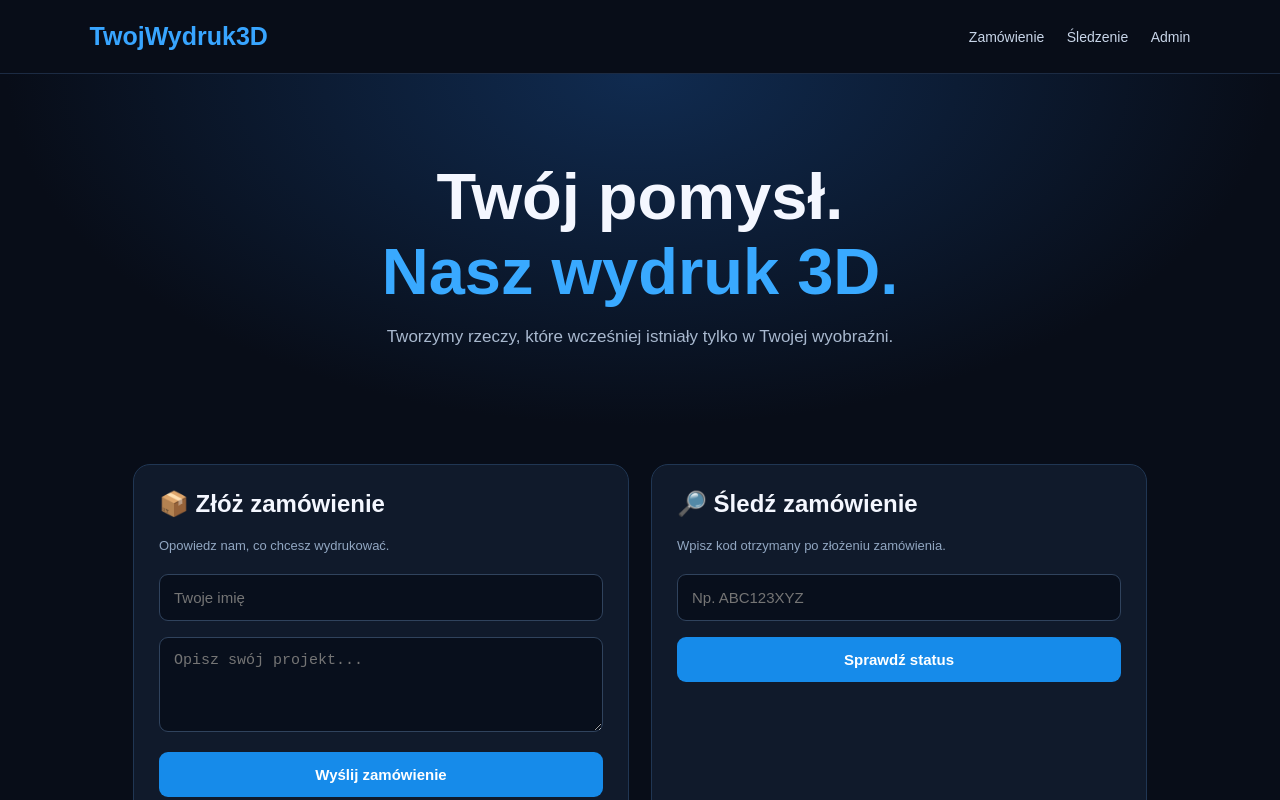
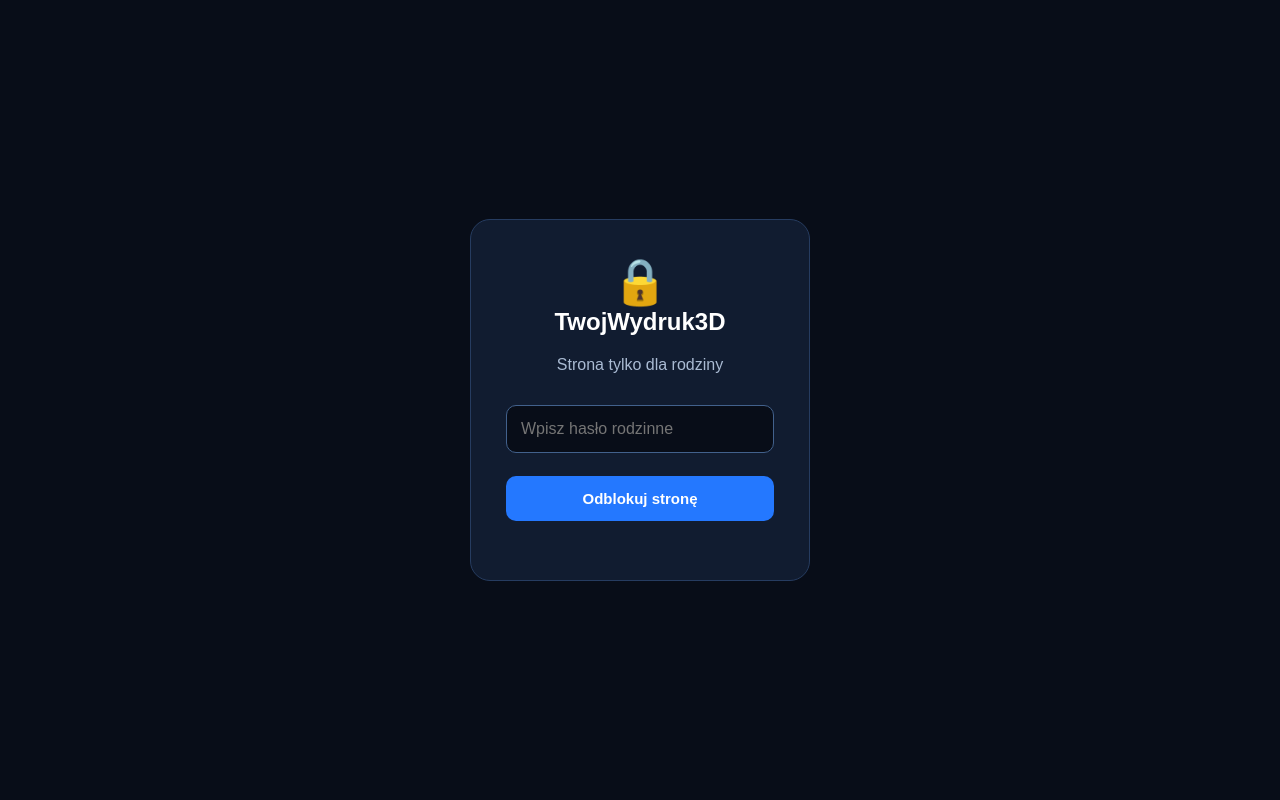
Before and after one commit to Szymon2026/twojwydruk3D, a plain HTML site: page index.html in a window 1280 px wide. Shown: the top 800 px of the page. Drawn offline with nearby package versions, Linux system fonts and the light colour scheme.

Commit message:
Implement family lock feature in index.html
Added a password protection feature for family access.

```diff
--- a/index.html
+++ b/index.html
@@ -1,6 +1,49 @@
 
 <!DOCTYPE html>
 <html lang="pl">
+<style>
+#family-lock {
+  position: fixed;
+  inset: 0;
+  z-index: 999999;
+  background: #080d18;
+  display: flex;
+  align-items: center;
+  justify-content: center;
+  font-family: Arial, sans-serif;
+  color: white;
+}
+#family-lock .lock-box {
+  background: #111c30;
+  padding: 35px;
+  border-radius: 20px;
+  text-align: center;
+  width: min(340px, 85%);
+  border: 1px solid #263c60;
+}
+#family-lock input {
+  box-sizing: border-box;
+  width: 100%;
+  padding: 14px;
+  margin: 15px 0;
+  border-radius: 10px;
+  border: 1px solid #42618c;
+  background: #080d18;
+  color: white;
+  font-size: 16px;
+}
+#family-lock button {
+  width: 100%;
+  padding: 14px;
+  border: 0;
+  border-radius: 10px;
+  background: #2478ff;
+  color: white;
+  font-weight: bold;
+  cursor: pointer;
+}
+#family-lock p { color: #ff7777; }
+</style>
 <head>
 <meta name="google-site-verification" content="3_0aG8eJf2lCQe54f4h8IPsL5qJrL3amlWKbn6pi1Vo" />
 <meta charset="UTF-8">
@@ -35,8 +78,44 @@ button:hover{background:#0870c4}
 footer{text-align:center;color:#70839e;padding:35px}
 </style>
 </head>
+<script>
+(function () {
+  const lock = document.getElementById("family-lock");
+  const form = document.getElementById("family-form");
+  const password = document.getElementById("family-password");
+  const error = document.getElementById("family-error");
+
+  if (sessionStorage.getItem("family-unlocked") === "yes") {
+    lock.style.display = "none";
+  }
+
+  form.addEventListener("submit", function (e) {
+    e.preventDefault();
+
+    if (password.value === "Bial0brzegi") {
+      sessionStorage.setItem("family-unlocked", "yes");
+      lock.style.display = "none";
+    } else {
+      error.textContent = "Nieprawidłowe hasło!";
+      password.value = "";
+    }
+  });
+})();
+</script>
 <body>
-
+<div id="family-lock">
+  <div class="lock-box">
+    <div style="font-size:45px">🔒</div>
+    <h2>TwojWydruk3D</h2>
+    <p style="color:#aabbd3">Strona tylko dla rodziny</p>
+    <form id="family-form">
+      <input id="family-password" type="password"
+        placeholder="Wpisz hasło rodzinne" required>
+      <button type="submit">Odblokuj stronę</button>
+      <p id="family-error"></p>
+    </form>
+  </div>
+</div>
 <header>
 <div class="logo">TwojWydruk3D</div>
 <nav>
```
